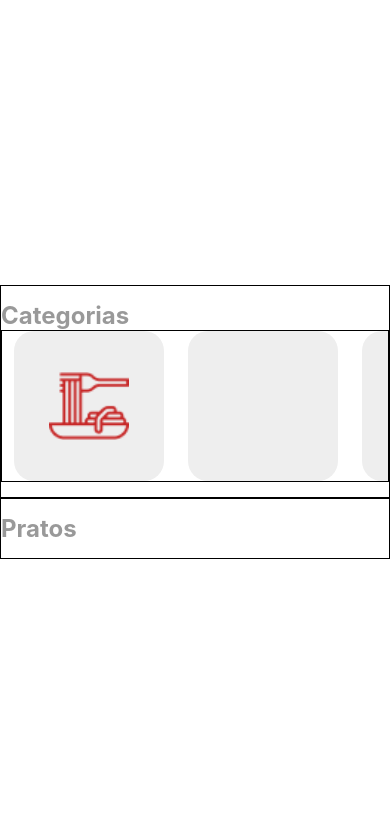
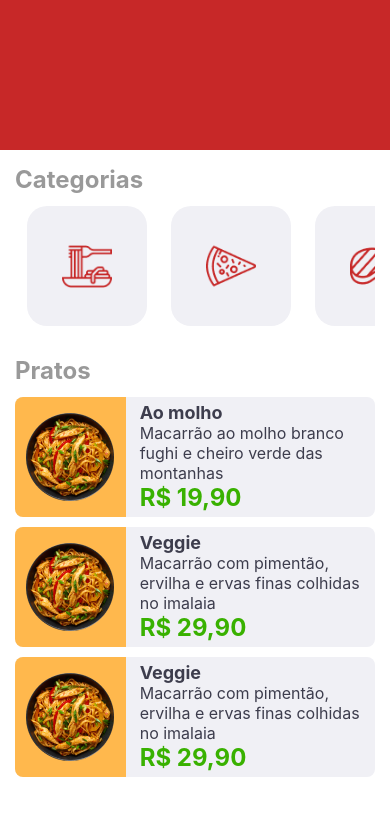
Before and after one commit to jvmonteiroo/app-delivery, a React Native app: screen / in a window 390 px wide. Shown: the top 816 px of the page. Built offline with nearby package versions, Linux system fonts and the light colour scheme.

Commit message:
Adicionou os pratos

```diff
--- a/images.ts
+++ b/images.ts
@@ -3,5 +3,6 @@ export const images = {
     entrar:require("./src/images/entrar.png"),
     logo:require("./src/images/logo.png"),
     pizza:require("./src/images/pizza.png"),
-    group:require("./src/images/group.png")
+    group:require("./src/images/group.png"),
+    produto:require("./src/images/produto.png")
 }
--- a/src/screens/Home/index.tsx
+++ b/src/screens/Home/index.tsx
@@ -3,26 +3,62 @@ import { StyleSheet } from "react-native"
 import { images } from "../../../images"
 
 export default function Home (){
-    return(
+
+    const products: any[] = [
+        {
+            title: "Ao molho",
+            description: "Macarrão ao molho branco fughi e cheiro verde das montanhas",
+            price: "19,90"
+        },
+        {
+            title: "Veggie",
+            description: "Macarrão com pimentão, ervilha e ervas finas colhidas no imalaia",
+            price: "29,90"
+        },
+        {
+            title: "Veggie",
+            description: "Macarrão com pimentão, ervilha e ervas finas colhidas no imalaia",
+            price: "29,90"
+        }
+    ]
+
+    return (
        <View style={styles.container}>
+        <View style={styles.header}></View>
+        <View style={styles.content}>
         <View style={styles.section}>
             <Text style={styles.sectionTitle}>Categorias</Text>
             <ScrollView horizontal={true} style={styles.categoryBox}>
                 <View style={styles.categoryIcon}>
                     <Image source={images.group} resizeMode="contain" resizeMethod="resize" style={styles.categoryIconImage} />
                 </View>
-                <View style={styles.categoryIcon}></View>
-                <View style={styles.categoryIcon}></View>
+                <View style={styles.categoryIcon}>
+                    <Image source={images.pizza} resizeMode="contain" resizeMethod="resize" style={styles.categoryIconImage} />
+                </View>
+                <View style={styles.categoryIcon}>
+                    <Image source={images.carnes} resizeMode="contain" resizeMethod="resize" style={styles.categoryIconImage} />
+                </View>
             </ScrollView>
         </View>
         <View style={styles.section}>
             <Text style={styles.sectionTitle}>Pratos</Text>
             <View style={styles.sectionContent}>
+
+            { products.map(item => (
                 <View style={styles.productItem}>
-                    <View style={styles.productBackground}></View>
-                    <View style={styles.textBox}></View>
+                    <View style={styles.productBackground}>
+                        <Image source={images.produto} resizeMode="contain" resizeMethod="resize"/>
+                    </View>
+                    <View style={styles.textBox}>
+                        <Text style={styles.textBoxTitle}>{item.title}</Text>
+                        <Text style={styles.textBoxDescription}>{item.description}</Text>
+                        <Text style={styles.textBoxPrice}>R$ {item.price}</Text>
+                    </View>
                 </View>
+            ))}
+
             </View>
+        </View>
         </View>
        </View>
     )
@@ -32,33 +68,78 @@ const styles = StyleSheet.create(
     {
         container: {
             flex: 1,
-            justifyContent:"center",
+            backgroundColor:"white",
+        },
+        header: {
+            backgroundColor:"#c72828",
+            height:150,
+        },
+        content: {
+            paddingHorizontal:15,
         },
         section: {
-            borderWidth: 1,
             paddingVertical: 15,
         },
         sectionTitle: {
             fontWeight: "bold",
             fontSize: 24,
             color: "#999",
+            marginBottom:12,
         },
         categoryBox: {
-            borderWidth: 1,
+
         },
         categoryIcon: {
-            width: 150,
-            height: 150,
-            backgroundColor: "#eee",
+            width: 120,
+            height: 120,
             marginHorizontal: 12,
             justifyContent:"center",
             alignItems: "center",
             borderRadius: 20,
-
+            backgroundColor: "#f0f0f5"
         },
         categoryIconImage: {
-            width: 80,
-            height: 80,
+            width: 50,
+            height: 50,
+        },
+        sectionContent: {
+            borderColor:"red",
+        },
+        productItem: {
+            height: 120,
+            borderRadius:8,
+            backgroundColor: "#f0f0f5",
+            justifyContent:"space-between",
+            flexDirection:"row",
+            marginBottom:10,
+        },
+        productBackground: {
+            backgroundColor:"#ffb84d",
+            flex:1,
+            justifyContent:"center",
+            alignItems:"center",
+            borderTopLeftRadius:8,
+            borderBottomLeftRadius:8,
+        },
+        textBox: {
+            flex:2,
+            paddingHorizontal: 14,
+            padding: 14,
+            justifyContent:"center",
+        },
+        textBoxTitle: {
+            fontWeight: "bold",
+            color:"#3d3d4d",
+            fontSize: 18,
+        },
+        textBoxDescription: {
+            color:"#3d3d4d",
+            fontSize:16,
+        },
+        textBoxPrice: {
+            fontSize:24,
+            color:"#39b100",
+            fontWeight:"bold",
         }
 
     }
```
